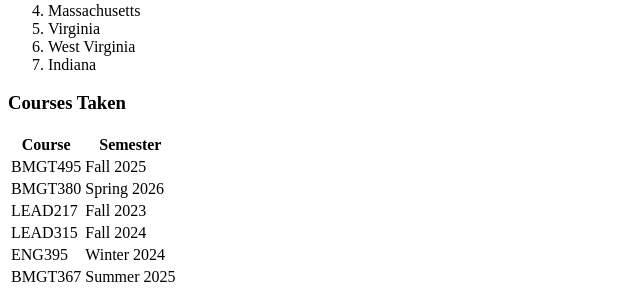
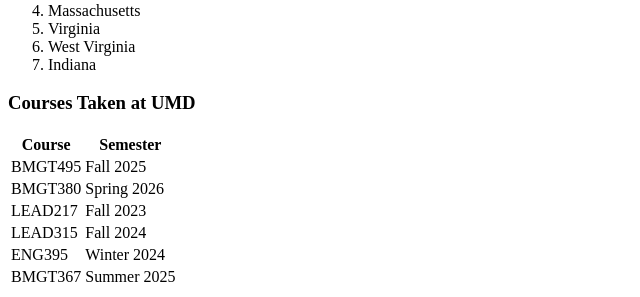
Before and after one commit to keertidas123/helloWorld, a Flask app: template templates/about.html in a window 1280 px wide. Shown: the part 861-1158 px from the top of the page, without its empty margins (0-640 px from the left). Run offline with Flask 3, Linux system fonts and the light colour scheme; the template is opened without the code that fills it, so the values that code supplies are empty.

Commit message:
Added "Courses Taken at UMD"

```diff
--- a/templates/about.html
+++ b/templates/about.html
@@ -61,7 +61,7 @@ leaders and learn new skills which can be applied to real-world experiences.</p>
 </ol>
 
 <!-- Table with Courses and the Semester they were taken-->
-<h3>Courses Taken</h3>
+<h3>Courses Taken at UMD</h3>
 <table>
     <tr>
         <th>Course</th>
```
